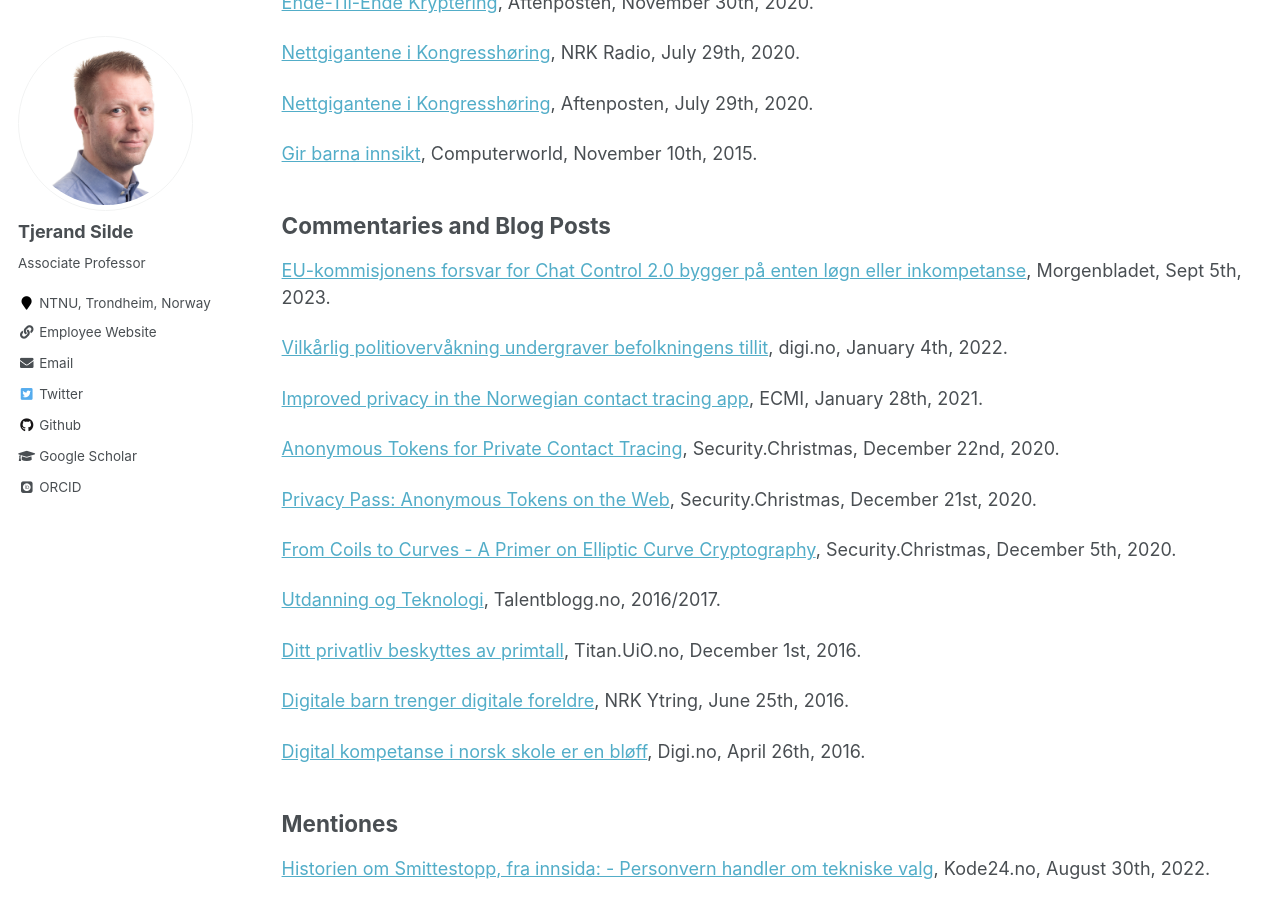
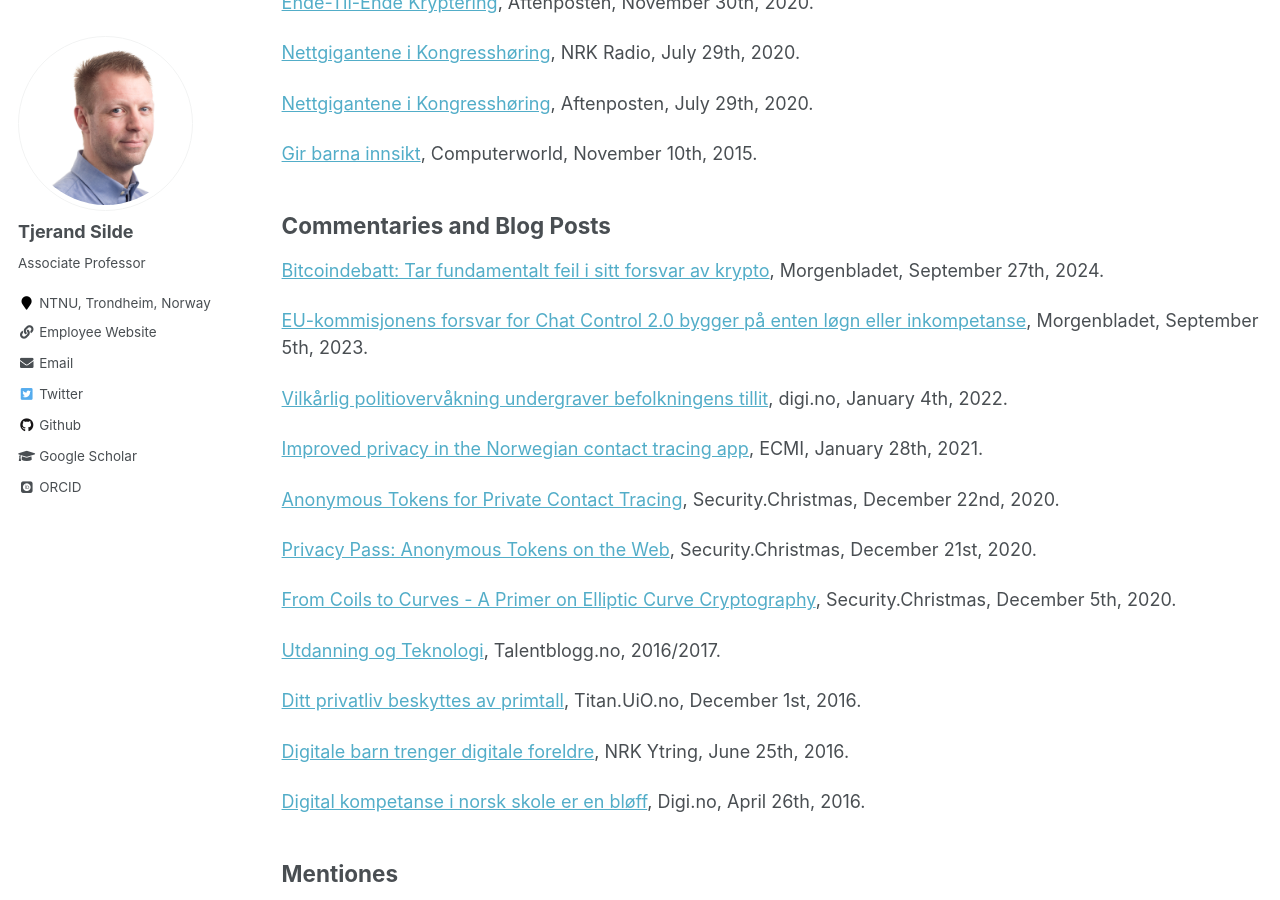
Before and after one commit to tjesi/tjesi.github.io, a Jekyll site: the page built from _pages/media.md, in a window 1280 px wide and 900 px high, scrolled down 1534 px. Built offline with Jekyll 4.4.1, drawn with Linux system fonts in a browser that asks for light colours; some web fonts are replaced.

Commit message:
Update media.md

```diff
--- a/_pages/media.md
+++ b/_pages/media.md
@@ -67,7 +67,9 @@ author_profile: true
 
 ## Commentaries and Blog Posts
 
-[EU-kommisjonens forsvar for Chat Control 2.0 bygger på enten løgn eller inkompetanse](https://www.morgenbladet.no/ideer/kronikk/2023/09/05/eu-kommisjonens-forsvar-for-chat-control-20-bygger-pa-enten-logn-eller-inkompetanse), Morgenbladet, Sept 5th, 2023.
+[Bitcoindebatt: Tar fundamentalt feil i sitt forsvar av krypto](https://www.morgenbladet.no/ideer/debatt/2024/09/27/bitcoindebatt-tar-fundamentalt-feil-i-sitt-forsvar-av-krypto), Morgenbladet, September 27th, 2024.
+
+[EU-kommisjonens forsvar for Chat Control 2.0 bygger på enten løgn eller inkompetanse](https://www.morgenbladet.no/ideer/kronikk/2023/09/05/eu-kommisjonens-forsvar-for-chat-control-20-bygger-pa-enten-logn-eller-inkompetanse), Morgenbladet, September 5th, 2023.
 
 [Vilkårlig politiovervåkning undergraver befolkningens tillit](https://www.digi.no/artikler/debatt-vilkarlig-politiovervakning-undergraver-befolkningens-tillit/516205), digi.no, January 4th, 2022.
 
```
